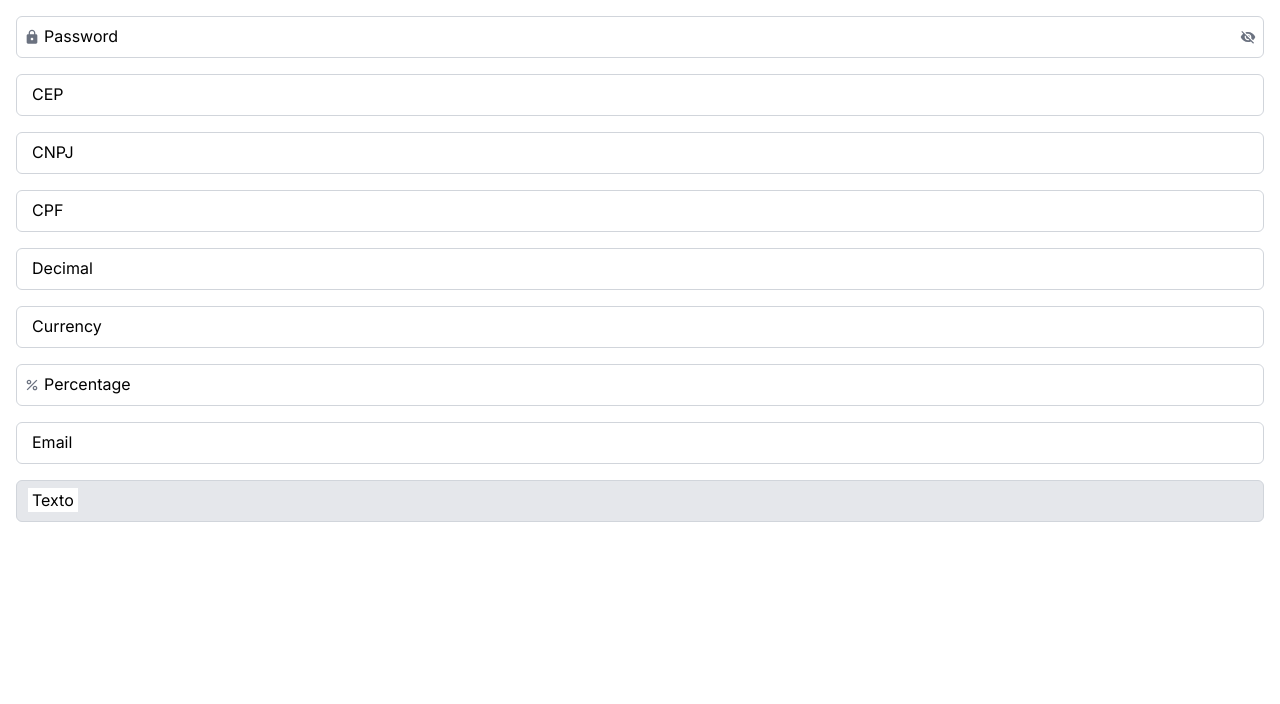
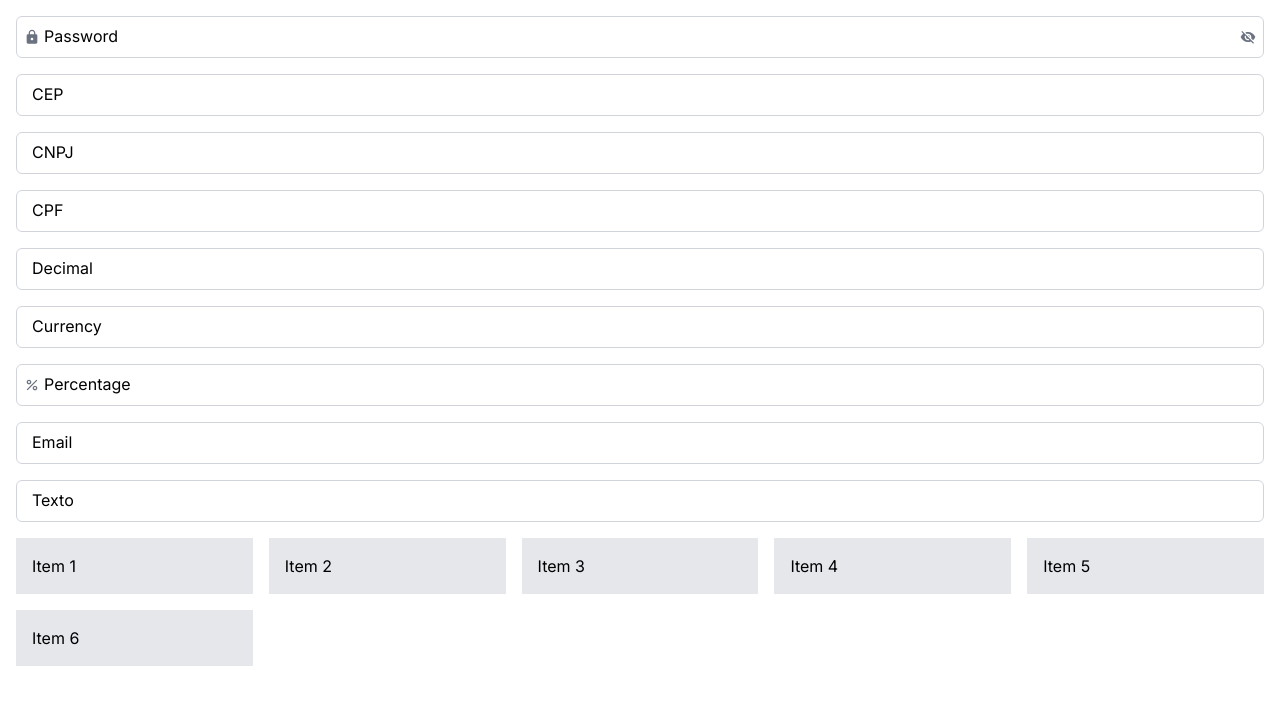
Before and after one commit to LucianoCarlin/inputsTailwindNext13, a Next.js app: page / in a window 1280 px wide. Shown: the top 704 px of the page. Built offline with nearby package versions, Linux system fonts and the light colour scheme.

Commit message:
Grid List

```diff
--- /dev/null
+++ b/app/Components/GridList/index.tsx
@@ -0,0 +1,13 @@
+import React from "react";
+
+export interface GridListProps {
+  children: React.ReactNode;
+}
+
+export function GridList({ children }: GridListProps) {
+  return (
+    <div className="grid grid-cols-1 sm:grid-cols-2 md:grid-cols-3 lg:grid-cols-4 xl:grid-cols-5 2xl:grid-cols-6 gap-4">
+      {children}
+    </div>
+  );
+}
--- a/app/page.tsx
+++ b/app/page.tsx
@@ -8,6 +8,7 @@ import { PasswordInput } from "./Components/Input/InputPassword";
 import { PercentageInput } from "./Components/Input/InputPercent";
 import { CurrencyInput } from "./Components/Input/InputCurrency";
 import { TextInput } from "./Components/Input/InputText";
+import { GridList } from "./Components/GridList";
 
 export default function Login() {
   return (
@@ -21,7 +22,15 @@ export default function Login() {
         <CurrencyInput id="currency" label="Currency" />
         <PercentageInput id="percentage" label="Percentage" />
         <EmailInput id="email" label="Email" />
-        <TextInput id="inputText" label="Texto" isDisabled={true} />
+        <TextInput id="inputText" label="Texto" />
+        <GridList>
+          <div className="bg-gray-200 p-4">Item 1</div>
+          <div className="bg-gray-200 p-4">Item 2</div>
+          <div className="bg-gray-200 p-4">Item 3</div>
+          <div className="bg-gray-200 p-4">Item 4</div>
+          <div className="bg-gray-200 p-4">Item 5</div>
+          <div className="bg-gray-200 p-4">Item 6</div>
+        </GridList>
       </div>
     </main>
   );
```
Also changed, not shown: 1 other file (tests, documents, lock files or other folders).
